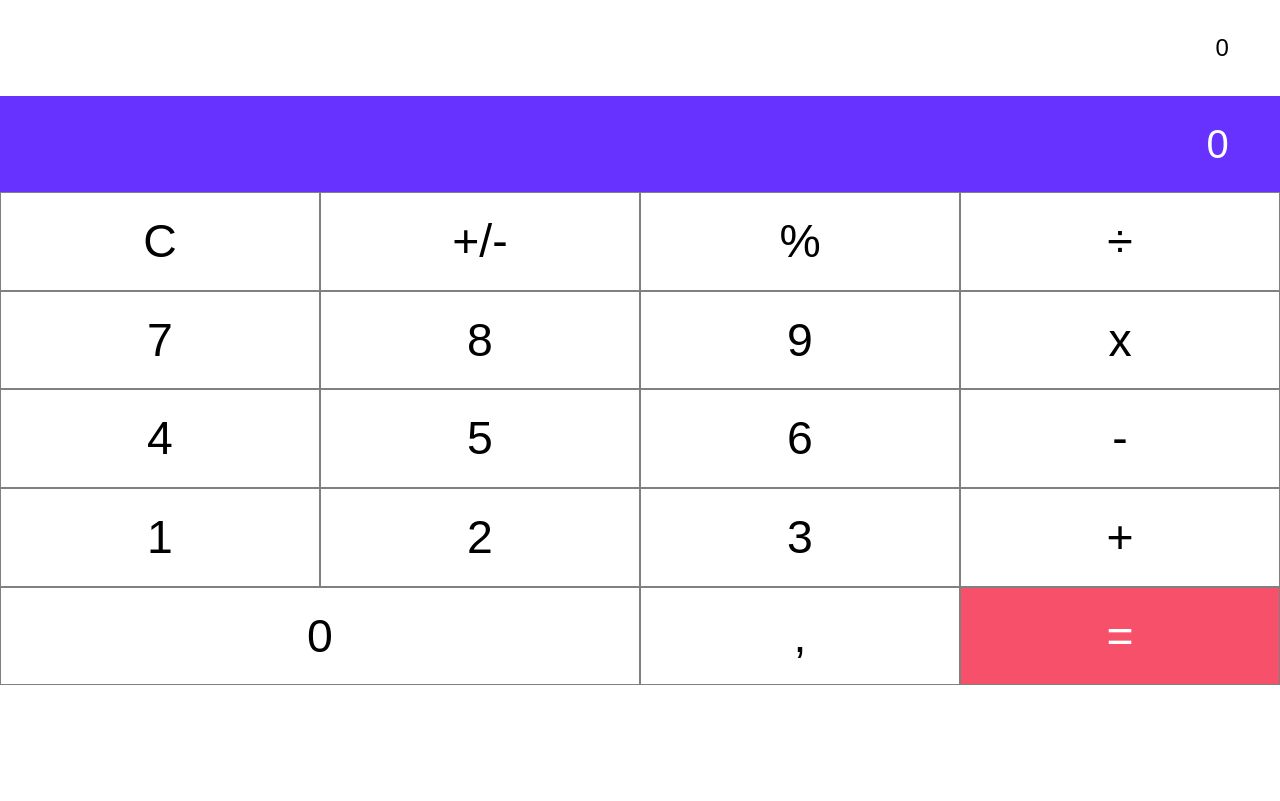
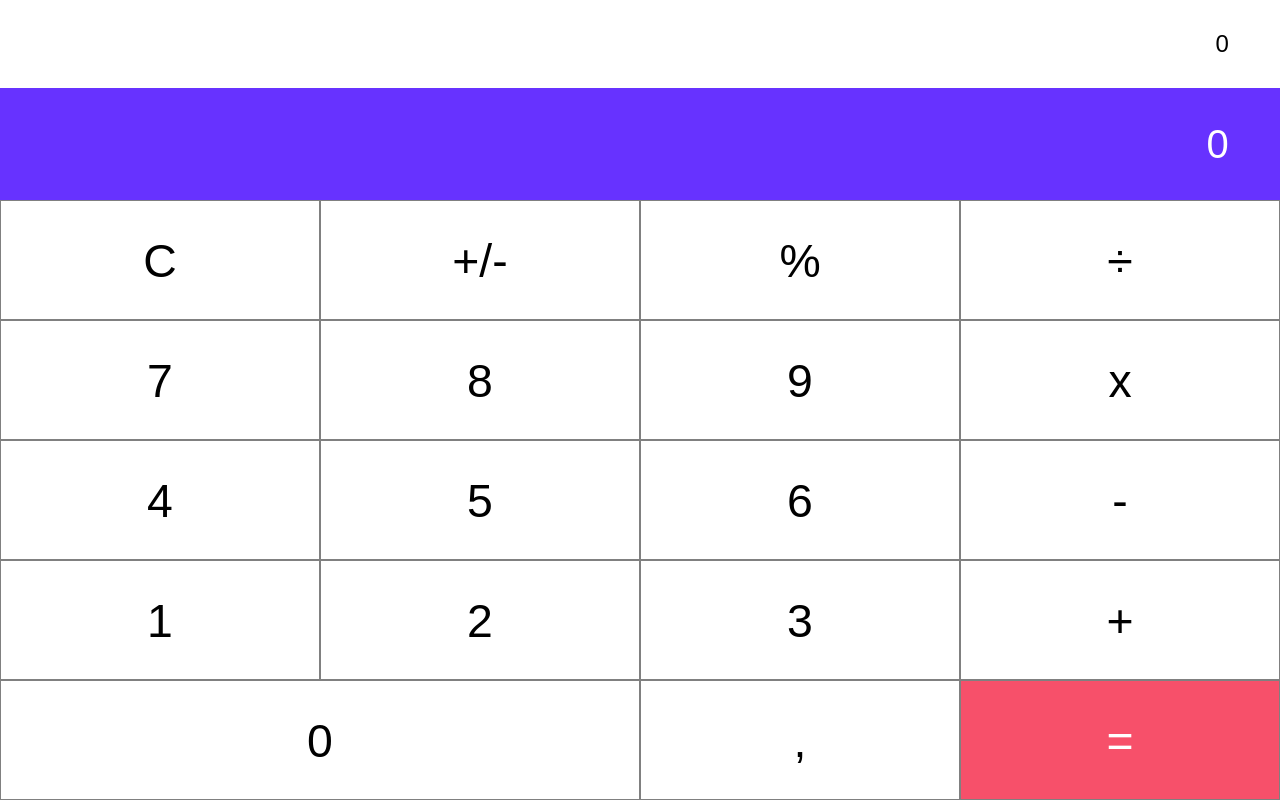
Before and after one commit to HygorMarques020602/CalculadoraJVSCP, a plain HTML site: page app-calculadora/www/index.html in a window 1280 px wide. Drawn offline with Linux system fonts and the light colour scheme.

Commit message:
Resolução consertada

```diff
--- a/app-calculadora/www/css/main.css
+++ b/app-calculadora/www/css/main.css
@@ -13,8 +13,9 @@ a{
 }
 li{
 	margin: 0vw;
-	padding: 3.14vh 0;
+	line-height: 15vh;
 	width: 25vw;
+	height: 15vh;
 	border: 1px solid grey;
 	box-sizing: border-box;
 	text-align: center;
@@ -30,11 +31,17 @@ h1{
 	text-align: right;
 	background: #6732FF;
 	color: white;
-	padding: 3.5vh 4vw		;
+	box-sizing: border-box;
+	line-height: 14vh;
+	padding: 0 4vw;
+	height: 14vh;
 	font-size: 2.5em;
 }
 h2{
 	text-align: right;
-	padding: 4.5vh 4vw;
+	box-sizing: border-box;
+	line-height: 11vh;
+	padding: 0 4vw;
 	font-size: 1.5em;
+	height: 11vh;
 }
```
